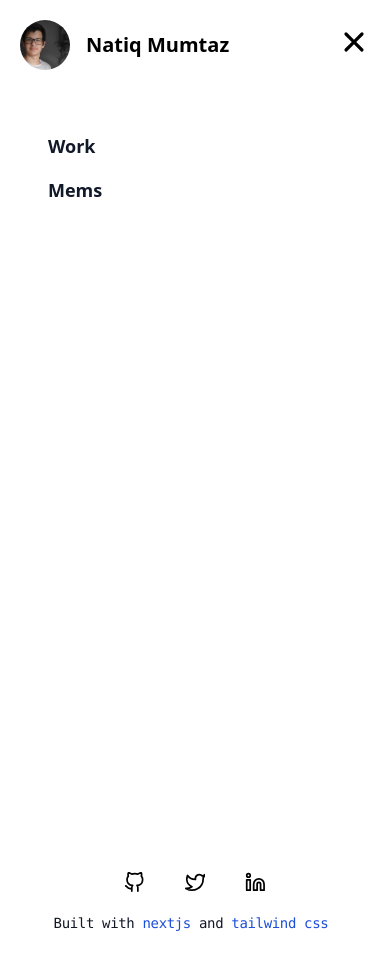
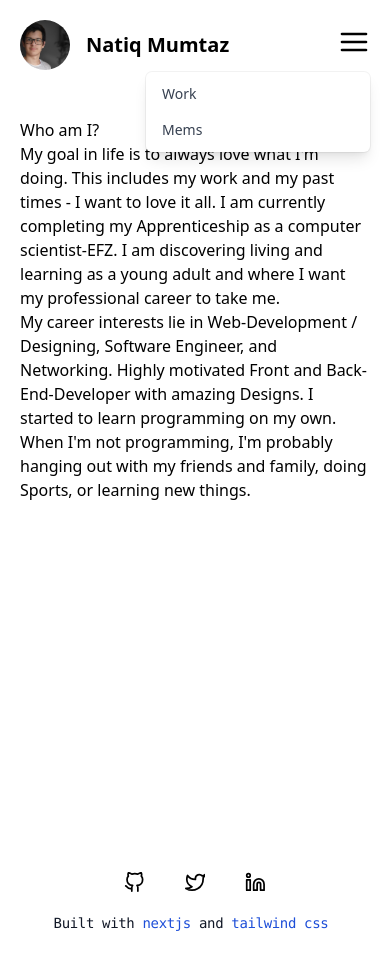
Before and after one commit to selfnatiq/v3, a Next.js app: page / in a window 390 px wide. Both pictures are taken after a click on the button 354 px from the left and 42 px from the top of the page. Built offline with nearby package versions, Linux system fonts and the light colour scheme; what @tailwindcss/typography would draw is missing.

Commit message:
feat: day 4

```diff
--- a/components/Header.js
+++ b/components/Header.js
@@ -1,6 +1,7 @@
 import { useState } from 'react'
 import Image from 'next/image'
 import Link from 'next/link'
+import NavMobile from './NavMobile'
 
 const paths = [
 	{ name: 'Work', href: '/work' },
@@ -8,13 +9,10 @@ const paths = [
 ]
 
 const Header = () => {
-	const [isOpen, setOpen] = useState(false)
-	const toggle = () => setOpen((p) => !p)
-
 	return (
 		<header className="flex justify-between items-center">
 			<Link href="/">
-				<a onClick={() => setOpen(false)} className="flex items-center gap-4">
+				<a className="flex items-center gap-4">
 					<Image
 						className="rounded-full"
 						src="/me.jpg"
@@ -29,60 +27,14 @@ const Header = () => {
 
 			{/* mobile & mini pads */}
 			<div className="block lg:hidden">
-				<button onClick={toggle}>
-					{isOpen ? (
-						<svg
-							xmlns="http://www.w3.org/2000/svg"
-							className="h-8 w-8"
-							viewBox="0 0 20 20"
-							fill="currentColor"
-						>
-							<path
-								fillRule="evenodd"
-								d="M4.293 4.293a1 1 0 011.414 0L10 8.586l4.293-4.293a1 1 0 111.414 1.414L11.414 10l4.293 4.293a1 1 0 01-1.414 1.414L10 11.414l-4.293 4.293a1 1 0 01-1.414-1.414L8.586 10 4.293 5.707a1 1 0 010-1.414z"
-								clipRule="evenodd"
-							/>
-						</svg>
-					) : (
-						<svg
-							xmlns="http://www.w3.org/2000/svg"
-							className="h-8 w-8"
-							viewBox="0 0 20 20"
-							fill="currentColor"
-						>
-							<path
-								fillRule="evenodd"
-								d="M3 5a1 1 0 011-1h12a1 1 0 110 2H4a1 1 0 01-1-1zM3 10a1 1 0 011-1h12a1 1 0 110 2H4a1 1 0 01-1-1zM3 15a1 1 0 011-1h12a1 1 0 110 2H4a1 1 0 01-1-1z"
-								clipRule="evenodd"
-							/>
-						</svg>
-					)}
-				</button>
-
-				{isOpen && (
-					<nav className="absolute z-10 bg-white left-3 top-24 bottom-0 right-3 flex flex-col p-7">
-						{paths.map((path) => (
-							<Link key={path.name} href={path.href}>
-								<a
-									onClick={toggle}
-									className="p-2 text-lg font-bold block text-gray-900 hover:text-blue-700 transition"
-								>
-									{path.name}
-								</a>
-							</Link>
-						))}
-					</nav>
-				)}
+				<NavMobile paths={paths} />
 			</div>
 
 			{/* laptop & lg screens */}
 			<nav className="hidden lg:flex gap-10">
 				{paths.map((path) => (
 					<Link key={path.name} href={path.href}>
-						<a
-							onClick={toggle}
-							className="text-lg font-bold text-gray-900 hover:text-blue-700 transition"
-						>
+						<a className="text-lg font-bold text-gray-900 hover:text-blue-700 transition">
 							{path.name}
 						</a>
 					</Link>
--- /dev/null
+++ b/components/NavMobile.js
@@ -0,0 +1,65 @@
+import React, { Fragment } from 'react'
+import { Menu, Transition } from '@headlessui/react'
+import { FiMenu } from 'react-icons/fi'
+import { useRouter } from 'next/dist/client/router'
+
+const cx = (...classes) => classes.filter(Boolean).join(' ')
+
+const NavMobile = ({ paths }) => {
+	const router = useRouter()
+
+	const goToPath = (path) => {
+		router.push(path)
+	}
+	return (
+		<Menu as="nav" className="relative inline-block text-left">
+			{({ open }) => (
+				<>
+					<div>
+						<Menu.Button className="inline-flex justify-center w-full">
+							<FiMenu size="2em" />
+						</Menu.Button>
+					</div>
+
+					<Transition
+						show={open}
+						as={Fragment}
+						enter="transition ease-out duration-100"
+						enterFrom="transform opacity-0 scale-95"
+						enterTo="transform opacity-100 scale-100"
+						leave="transition ease-in duration-75"
+						leaveFrom="transform opacity-100 scale-100"
+						leaveTo="transform opacity-0 scale-95"
+					>
+						<Menu.Items
+							static
+							className="origin-top-right absolute right-0 mt-2 w-56 rounded-md shadow-lg bg-white ring-1 ring-black ring-opacity-5 focus:outline-none"
+						>
+							<div className="py-1">
+								{paths.map((path) => (
+									<Menu.Item key={path.href}>
+										{({ active }) => (
+											<a
+												onClick={() => goToPath(path.href)}
+												className={cx(
+													active
+														? 'bg-gray-100 text-blue-700'
+														: 'text-gray-700',
+													'block px-4 py-2 text-sm cursor-pointer'
+												)}
+											>
+												{path.name}
+											</a>
+										)}
+									</Menu.Item>
+								))}
+							</div>
+						</Menu.Items>
+					</Transition>
+				</>
+			)}
+		</Menu>
+	)
+}
+
+export default NavMobile
--- a/package.json
+++ b/package.json
@@ -10,6 +10,7 @@
     "lint": "next lint"
   },
   "dependencies": {
+    "@headlessui/react": "^1.3.0",
     "@tailwindcss/typography": "^0.4.1",
     "next": "11.0.1",
     "react": "17.0.2",
```
Also changed, not shown: 1 other file (tests, documents, lock files or other folders).
